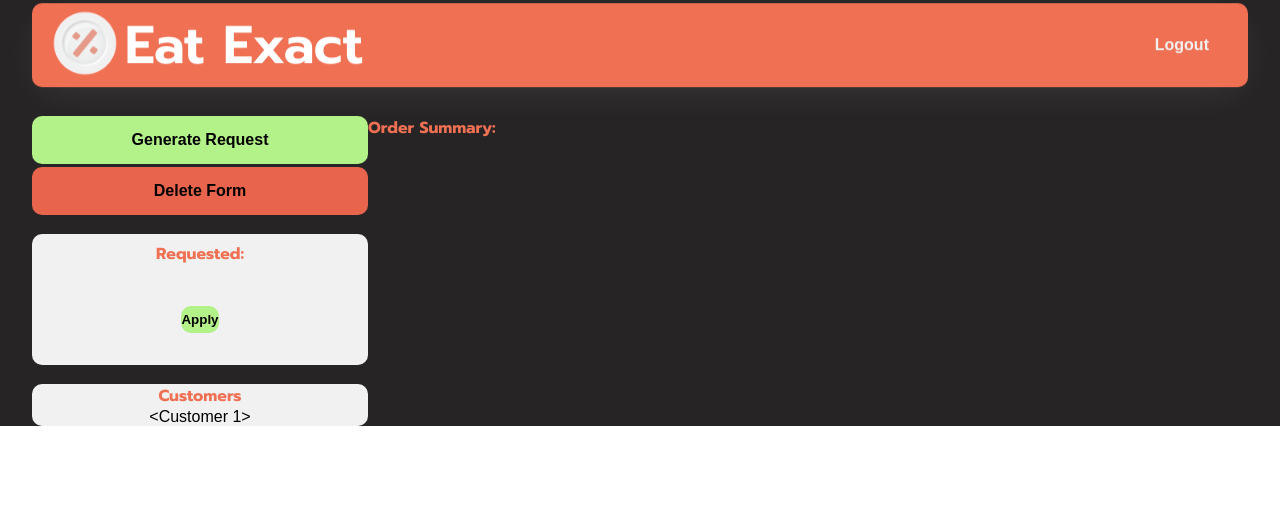
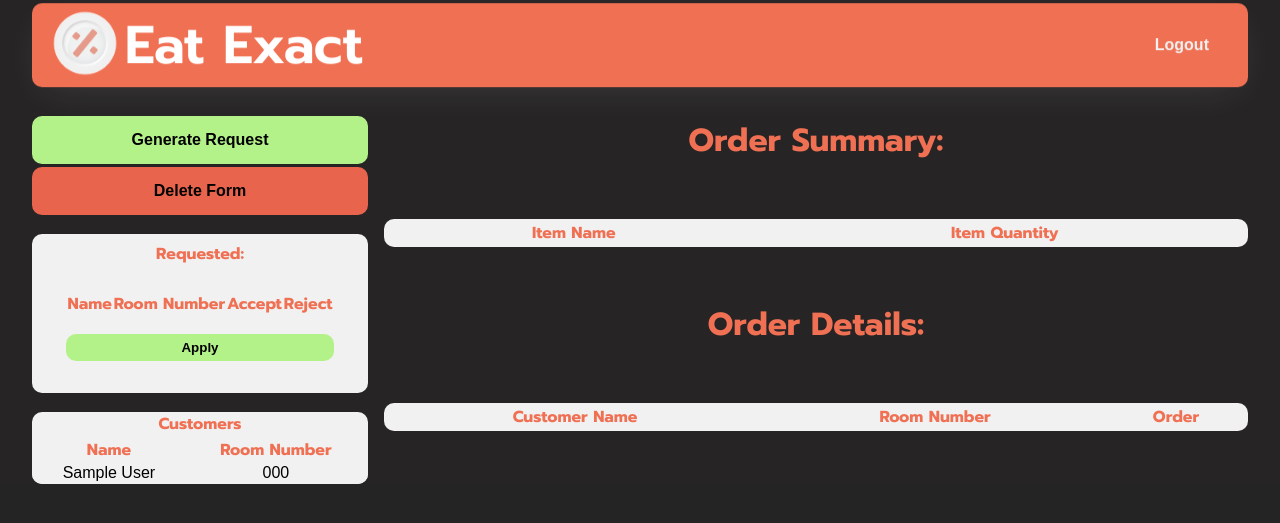
Before and after one commit to Ekuspreet/Eat-Exact, a Flask app: page /1/manager/dashboard/ in a window 1280 px wide. Shown: the top 523 px of the page. Run offline with Flask 3, Linux system fonts and the light colour scheme; tables that the repository leaves empty hold one stand-in row (values such as "Sample post"); lists and menus that the app fills with data are empty; some web fonts are replaced.

Commit message:
Prototype

```diff
--- a/src/main.py
+++ b/src/main.py
@@ -119,6 +119,8 @@ def manager_dashboard(organisation_id):
             if status == "accept":
                 req.accepted = True
             else:
+                ord = Order.query.filter_by(customer_id=req.customer_id).first()
+                db.session.delete(ord)
                 db.session.delete(req)
         db.session.commit()
     for order in orders:
--- a/src/static/style_customer_dashboard.css
+++ b/src/static/style_customer_dashboard.css
@@ -7,6 +7,9 @@
     padding: 2em;
     gap:2em;
     flex-direction: row;
+}
+html {
+    background: var(--black) !important;
 }
 .left-panel{
     width: 18%;
--- a/src/static/style_manager_dashboard.css
+++ b/src/static/style_manager_dashboard.css
@@ -4,6 +4,9 @@
 }
 input[type = 'submit']{
     cursor:pointer;
+}
+html {
+    background: var(--black) !important;
 }
 heading{
     color: var(--primaryColor);
@@ -14,8 +17,7 @@ heading{
     display: flex;
     flex-direction: row;
     margin: 2em;
-
-
+    gap: 1em;
 }
 .approval-button form{
 
@@ -73,3 +75,32 @@ requests{
     border-radius: 10px;
     font-weight: 600;
 }
+.Right-side-panel {
+    display: flex;
+    flex-direction: column;
+    width: 100%;
+    align-items: center;
+    justify-content: center;
+}
+ table{
+    background-color: var(--white);
+    margin: 1vh 2vw;
+    width: 100%;
+    border-radius: 10px;
+    margin: auto;
+}
+table th{
+
+    font-family: var(--primaryFont);
+    color: var(--primaryColor);
+}
+
+table td{
+    font-family: var(--secondaryFont);
+    text-align: center;
+}
+table td input{
+    height: 2em;
+    width: 7em;
+    text-align: center;
+}
--- a/src/templates/manager_dashboard.html
+++ b/src/templates/manager_dashboard.html
@@ -38,18 +38,29 @@
                     Requested: </heading>
                 <requests>
                     <form method="post" action="#">
+                        <table>
+                            <tr>
+                                <th>Name </th>
+                                <th>Room Number</th>
+                                <th>Accept</th>
+                                <th>Reject </th>
+                            </tr>
                         {% for request in logins %}
                         {% if request.accepted == False %}
-                        {{ request }}
-                        <input type="radio" id="{{ request.customer_id }}" name="{{ request.customer_id }}"
+                        <tr>
+                        <td>{{ request.name }}</td>
+                        <td>{{ request.room_number }}</td>
+                        <td><input type="radio" id="{{ request.customer_id }}" name="{{ request.customer_id }}"
                             value="accept">
-                        <label for="{{ request.customer_id }}"> accept </label>
-                        <input type="radio" id="{{ request.customer_id }}" name="{{ request.customer_id }}"
+                        </td>
+                        <td><input type="radio" id="{{ request.customer_id }}" name="{{ request.customer_id }}"
                             value="reject">
-                        <label for="{{ request.customer_id }}"> reject </label>
+                        </td>
                         <br>
+                        </tr>
                         {% endif %}
                         {% endfor %}
+                        </table>
                         <input type="submit" value="Apply">
                     </form>
                 </requests>
@@ -59,26 +70,55 @@
                 <heading>
                     Customers </heading>
 
+                <table>
+                    <tr>
+                        <th>Name </th>
+                        <th>Room Number</th>
+                    </tr>
                 {% for request in logins %}
                 {% if request.accepted == True %}
-                {{ request }}
-                <br>
+                    <tr>
+                    <td>{{ request.name }}</td>
+                    <td>{{ request.room_number }}</td>
+                    </tr>
                 {% endif %}
                 {% endfor %}
+                </table>
             </div>
         </div>
         <div class="Right-side-panel">
             <!-- Order summary -->
-            <heading>
-            Order Summary:</heading>
+            <h1><heading>
+            Order Summary:</h1></heading>
+            <table>
+                <tr>
+                    <th>Item Name </th>
+                    <th>Item Quantity</th>
+                </tr>
             {% for key,val in freq.items() %}
-            {{ names[key] }} -- {{ val }} <br>
+                <tr>
+                    <td>{{ names[key] }} </td>
+                    <td>{{ val }}</td>
+                </tr>
             {% endfor %}
+            </table>
             <!-- Order Details -->
+            <h1><heading>
+            Order Details:</h1></heading>
+            <table>
+                <tr>
+                    <th>Customer Name </th>
+                    <th>Room Number</th>
+                    <th>Order</th>
+                </tr>
             {% for order in orders %}
-            {{ reqs[order.customer_id].name }} from {{ reqs[order.customer_id].room }}<br>
-            {{ reqs[order.customer_id].string }} <br>
+            <tr>
+            <td>{{ reqs[order.customer_id].name }} </td>
+            <td>{{ reqs[order.customer_id].room }}</td>
+            <td>{{ reqs[order.customer_id].string }}</td>
+            </tr>
             {% endfor %}
+            </table>
         </div>
     </div>
 </body>
```
Also changed, not shown: src/templates/customer_dashboard.html (+9 -7 lines).
